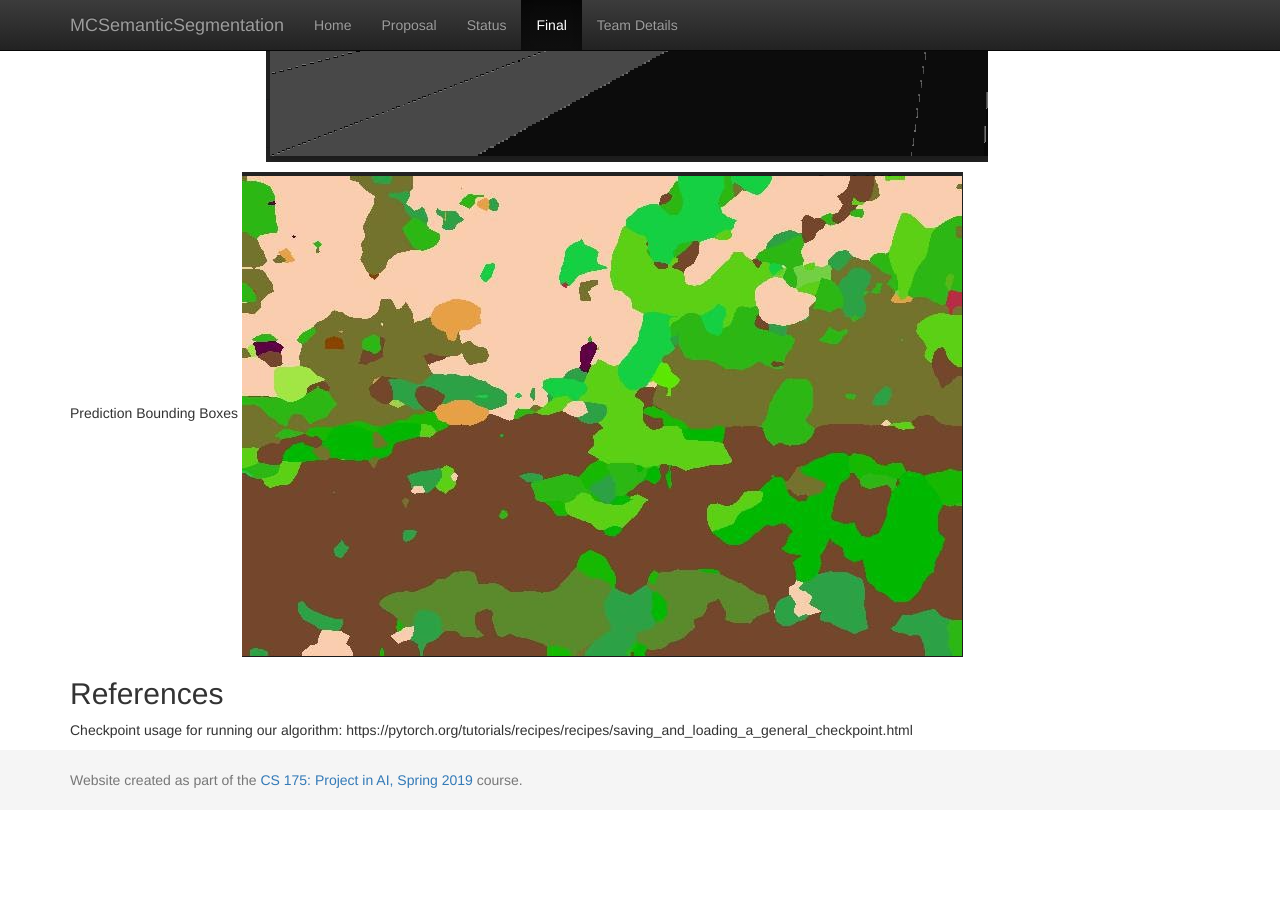
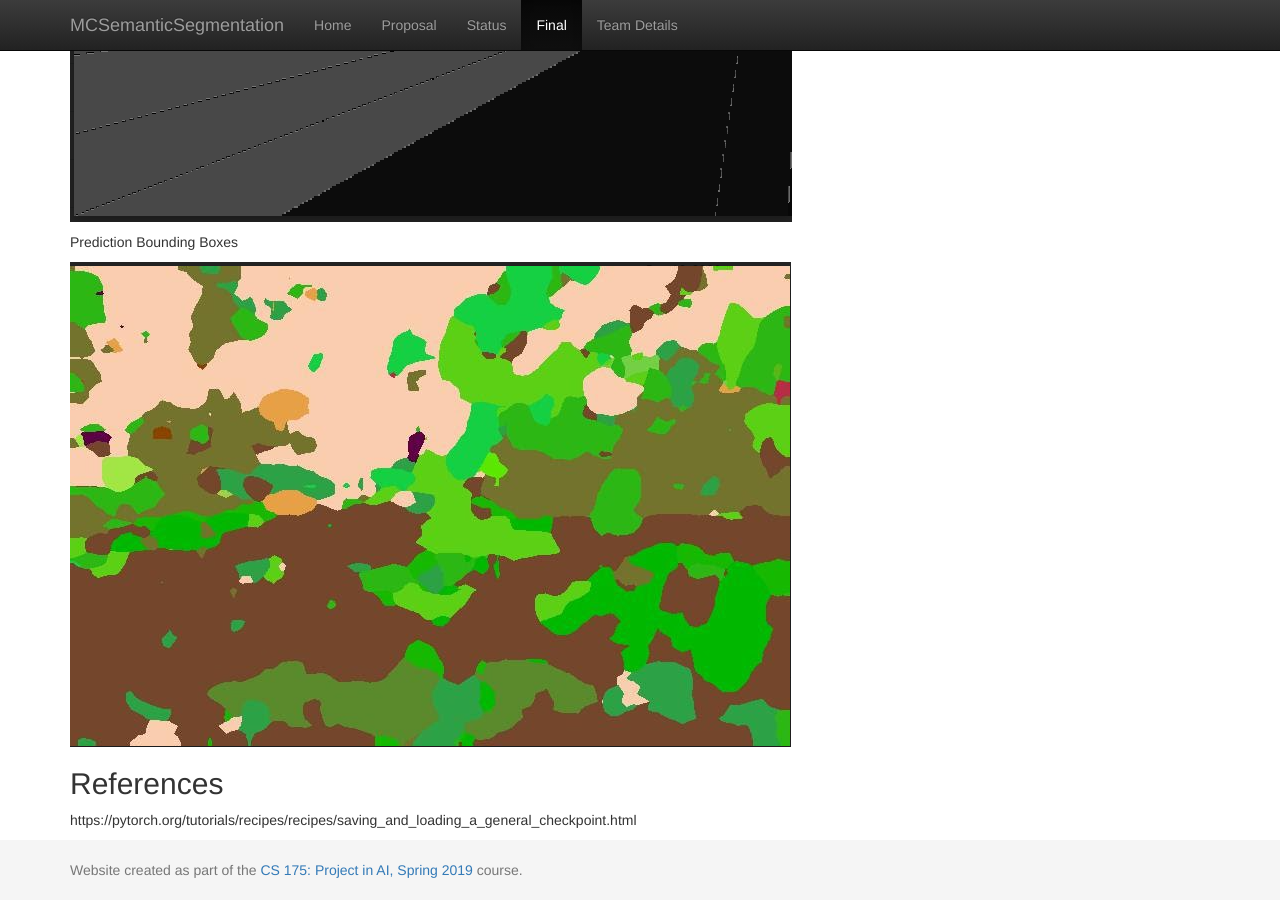
Before and after one commit to KevinJChen/MCSemanticSegmentation, a Jekyll site: the page built from docs/final.md, in a window 1280 px wide and 900 px high, scrolled down 2423 px. Built offline with Jekyll 4.4.1, drawn with Linux system fonts in a browser that asks for light colours; before the commit the page ends 3233 px from its top, so only the background shows below that.

Commit message:
Update final.md

```diff
--- a/docs/final.md
+++ b/docs/final.md
@@ -30,16 +30,20 @@
 
 
 Original Player View:
+
 ![](./images/original1.png)
 
 
 Ground Truth Bounding Boxes:
+
 ![](./images/ground1.png)
 
 
 Prediction Bounding Boxes
+
 ![](./images/output1.png)
+
+
 ## References
 
-Checkpoint usage for running our algorithm:
 https://pytorch.org/tutorials/recipes/recipes/saving_and_loading_a_general_checkpoint.html
```
